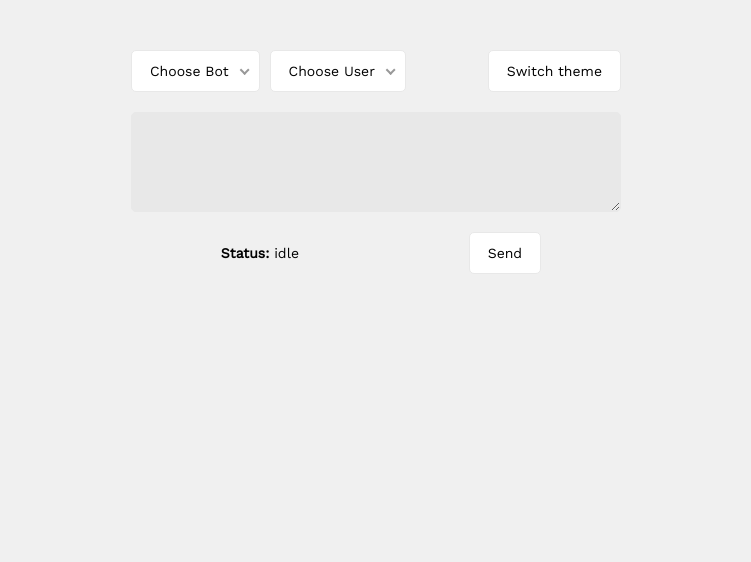
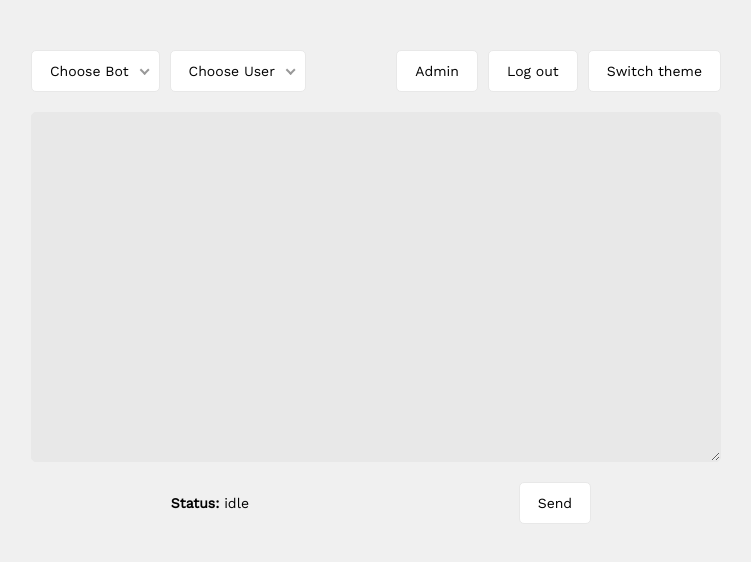
Before and after one commit to exp101t/telegram-bot-controller, a Flask app: template templates/controlpanel.html in a window 1280 px wide. Shown: the top 562 px of the page, without its empty margins (264-1015 px from the left). Run offline with Flask 2, Linux system fonts and the light colour scheme; the template is opened without the code that fills it, so the values that code supplies are empty.

Commit message:
Some changes in interface

```diff
--- a/server.py
+++ b/server.py
@@ -1,10 +1,10 @@
 from classes import app, Bot, Chat, User, LoginForm
-from config import PROXY_IP, PROXY_PORT, SALT
+from config import USE_PROXY, PROXY_IP, PROXY_PORT, SALT
 
 from flask import render_template, request, jsonify, redirect
 import requests, flask_login, hashlib
 
-API_URL = 'https://api.telegram.org/bot%s/sendMessage?chat_id=%s&text=%s&parse_mode=html'
+BASE_URL = 'https://api.telegram.org/bot'
 
 def login_required(func):
     def wrapper():
@@ -12,14 +12,27 @@ def login_required(func):
             return func()
         else: return redirect('/login')
 
-    # Thanks Roei Bahumi (https://stackoverflow.com/questions/17256602/)
+    # https://stackoverflow.com/questions/17256602/
     wrapper.__name__ = func.__name__
     return wrapper
+
+def call_method(token, method, args):
+    requests.get(
+        url = BASE_URL + token + '/' + method,
+        params = args,
+        proxies = {
+            'https': 'https://%s:%s' % (PROXY_IP, PROXY_PORT)
+        } if USE_PROXY else None
+    )
 
 @app.route('/')
 @login_required
 def index():
-    return render_template('controlpanel.html', bots = Bot.query.all(), users = Chat.query.all())
+    return render_template(
+        'controlpanel.html',
+        bots = Bot.query.all(),
+        users = Chat.query.all()
+    )
 
 @app.route('/send', methods = ['POST'])
 @login_required
@@ -29,18 +42,29 @@ def send_message():
         bot_id  = int(request.form.get('bot_id', 0))
         text    = request.form.get('text', '')
     except:
-        return jsonify({'successful': False, 'reason': 'Incorrect user or bot ID'}), 200
+        return jsonify({
+            'successful': False,
+            'reason': 'Incorrect user or bot ID'
+        }), 200
 
     try:
-        proxy_dict = {'https': 'https://%s:%s' % (PROXY_IP, PROXY_PORT)}
+        bot_token = Bot.query.filter_by(id = bot_id).one().token
+        user_id = Chat.query.filter_by(uid = user_id).one().id
 
-        bot_token = Bot.query.filter_by(id = bot_id).one().token
-        user_id   = Chat.query.filter_by(uid = user_id).one().id
+        call_method(bot_token, 'sendMessage', {
+            'text': text,
+            'chat_id': user_id,
+            'parse_method': 'html'
+        })
 
-        requests.get(API_URL % (bot_token, user_id, text), proxies = proxy_dict)
-        return jsonify({'successful':  True}), 200
+        return jsonify({
+            'successful':  True
+        }), 200
     except:
-        return jsonify({'successful': False, 'reason': 'Proxy is unavailable or bot or user ID is incorrect'}), 200
+        return jsonify({
+            'successful': False,
+            'reason': 'Proxy is unavailable or bot or user ID is incorrect'
+        }), 200
 
 @app.route('/login', methods = ['GET', 'POST'])
 def login():
@@ -48,14 +72,28 @@ def login():
 
     if form.validate_on_submit():
         user = User.query.filter_by(username = form.username.data).first()
-        hash = hashlib.scrypt(form.password.data.encode(), salt = SALT, n = 16384, r = 8, p = 1).hex()
+
+        hash = hashlib.scrypt(
+            form.password.data.encode(),
+            salt = SALT, n = 16384, r = 8, p = 1
+        ).hex()
 
         if isinstance(user, type(None)) or hash != user.password:
-            return render_template('loginpage.html', form = form, error = 'Incorrect login or password')
+            return render_template(
+                'loginpage.html',
+                form = form,
+                error = 'Incorrect login or password'
+            )
 
         flask_login.login_user(user)
         return redirect('/')
     return render_template('loginpage.html', form = form)
 
+@app.route('/logout', methods = ['GET'])
+@login_required
+def logout():
+    flask_login.logout_user()
+    return redirect('/login')
+
 if __name__ == '__main__':
     app.run(port = 5000, debug = True)
--- a/static/css/app.css
+++ b/static/css/app.css
@@ -49,6 +49,7 @@ button span, input[type='reset'] span, input[type='submit'] span {
 body, .message {
     margin: 0;
     padding: 0;
+    height: 350px;
 }
 
 body, textarea, .button {
@@ -61,7 +62,7 @@ body, textarea {
     outline: 0;
 }
 
-.select, .message-block, .status-block, .warning-block, .theme-button {
+.select, .message-block, .status-block, .warning-block, #theme-button, #admin-link, #logout-button{
     margin: 0 5px;
 }
 
@@ -98,7 +99,7 @@ textarea:focus {
 
 .container {
     margin: 40px auto;
-    max-width: 500px;
+    max-width: 700px;
     min-width: 160px;
     padding: 0 10px;
 }
--- a/static/js/app.js
+++ b/static/js/app.js
@@ -55,3 +55,11 @@ $('#theme-button').click(function (event) {
         $('body').removeClass('no-transition');
     }, 100);
 });
+
+$('#logout-button').click(function (event) {
+    location.href = 'logout';
+});
+
+$('#admin-link').click(function (event) {
+    location.href = 'admin';
+});
--- a/templates/controlpanel.html
+++ b/templates/controlpanel.html
@@ -38,6 +38,12 @@
                 <button class="button float-right theme-button" id="theme-button">
                     <span>Switch theme</span>
                 </button>
+                <button class="button float-right" id="logout-button">
+                    <span>Log out</span>
+                </button>
+                <button class="button float-right" id="admin-link">
+                    <span>Admin</span>
+                </button>
                 <div class="clear-both"></div>
             </div>
             <div class="block message-block">
```
Also changed, not shown: README.md.
